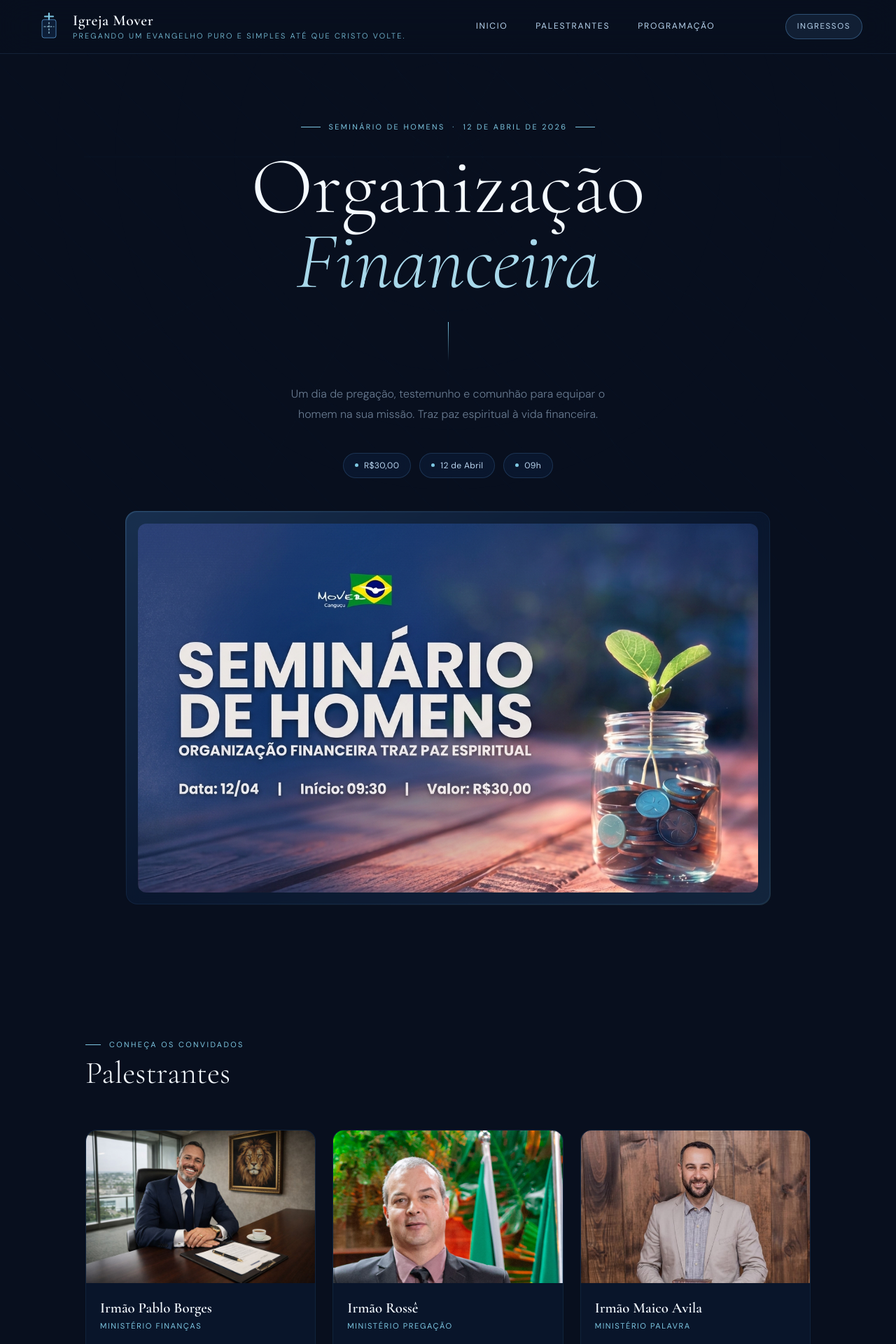
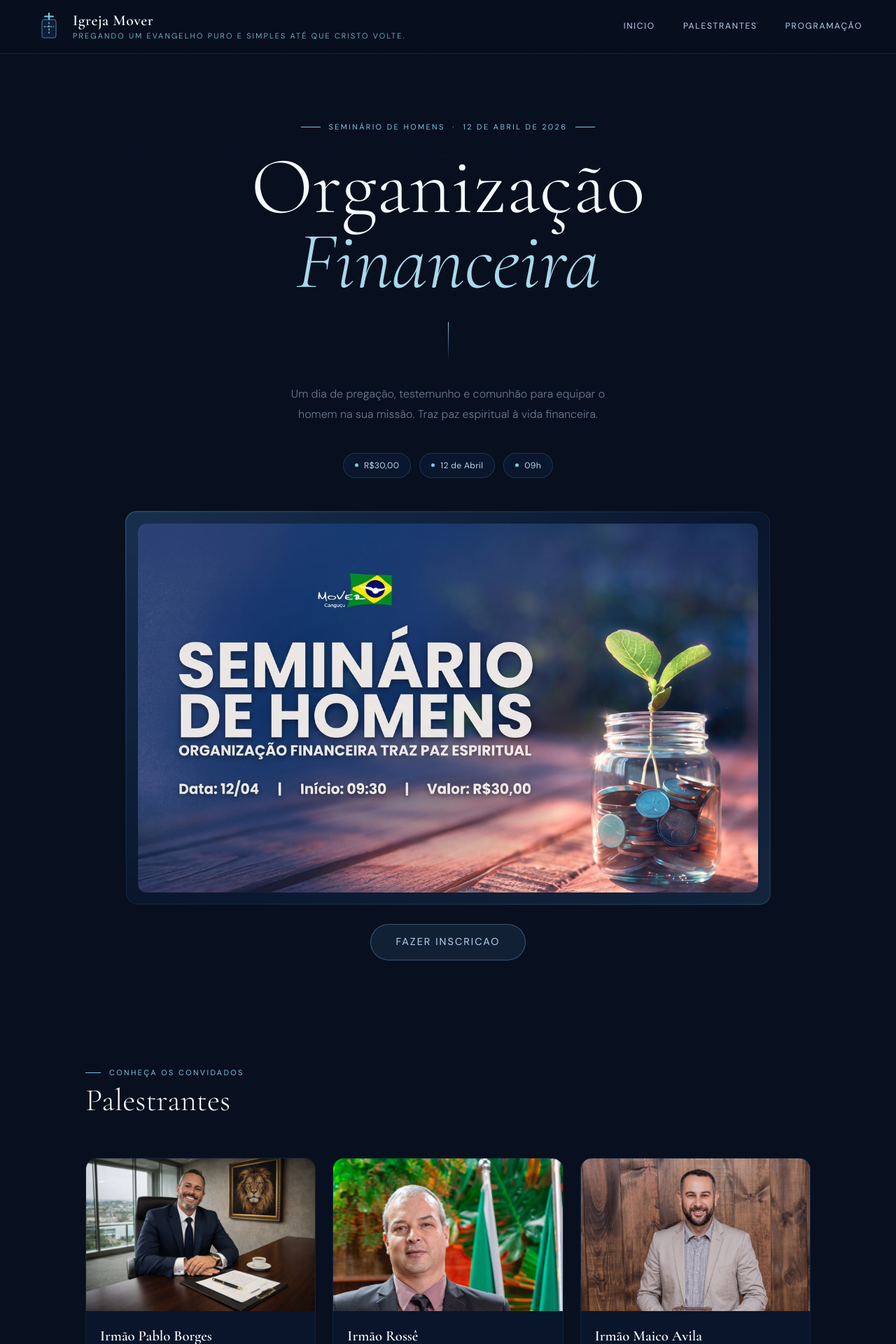
Before and after one commit to coder-muller/projeto-igreja, a React (Vite) app: page / in a window 1280 px wide. Shown: the top 1920 px of the page at 70% size. Built offline with nearby package versions, Linux system fonts and the light colour scheme.

Commit message:
feat(ui): refine hero CTA and header tickets navigation

```diff
--- a/src/components/Header.tsx
+++ b/src/components/Header.tsx
@@ -69,7 +69,7 @@ export function Header({ isTicketsPage = false }: HeaderProps) {
   const navLinks = homeNavLinks;
   const ctaLink = isTicketsPage
     ? { href: "/", label: "Inicio" }
-    : { href: "/ingressos", label: "Ingressos" };
+    : null;
 
   const brandHref = isTicketsPage ? "/" : "#inicio";
 
@@ -121,12 +121,14 @@ export function Header({ isTicketsPage = false }: HeaderProps) {
         </nav>
       )}
 
+      {ctaLink && (
         <a
           href={ctaLink.href}
           className="inline-flex items-center justify-center rounded-full border border-celeste/40 bg-celeste/12 px-3.5 sm:px-4 py-1.5 sm:py-2 text-[0.65rem] sm:text-[0.72rem] uppercase tracking-[0.14em] text-gelo no-underline transition-colors duration-300 hover:bg-celeste/24 hover:text-branco"
         >
           {ctaLink.label}
         </a>
+      )}
     </motion.header>
   );
 }
--- a/src/components/Hero.tsx
+++ b/src/components/Hero.tsx
@@ -81,6 +81,16 @@ export function Hero() {
           />
         </div>
       </motion.div>
+
+      <motion.a
+        initial={{ opacity: 0, y: 12 }}
+        animate={{ opacity: 1, y: 0 }}
+        transition={{ duration: 0.7, delay: 1.35, ease: "easeOut" }}
+        href="/ingressos"
+        className="mt-7 inline-flex items-center justify-center gap-2 rounded-full border border-celeste/45 bg-celeste/12 px-6 py-3 text-[0.78rem] md:px-9 md:py-3.5 md:text-[0.9rem] uppercase tracking-[0.14em] text-gelo no-underline transition-colors duration-300 hover:bg-celeste/24 hover:text-branco"
+      >
+        Fazer inscricao
+      </motion.a>
     </section>
   );
 }
--- a/src/components/Speakers.tsx
+++ b/src/components/Speakers.tsx
@@ -7,7 +7,7 @@ export function Speakers() {
   return (
     <section
       id="palestrantes"
-      className="relative z-1 max-w-[1100px] mx-auto px-8 py-24"
+      className="relative z-1 max-w-[1100px] mx-auto px-8 pt-14 pb-24"
     >
       <FadeIn>
         <SectionHeading eyebrow="Conheça os convidados" title="Palestrantes" />
```
Lines whose indentation alone changed are shown as unchanged.
